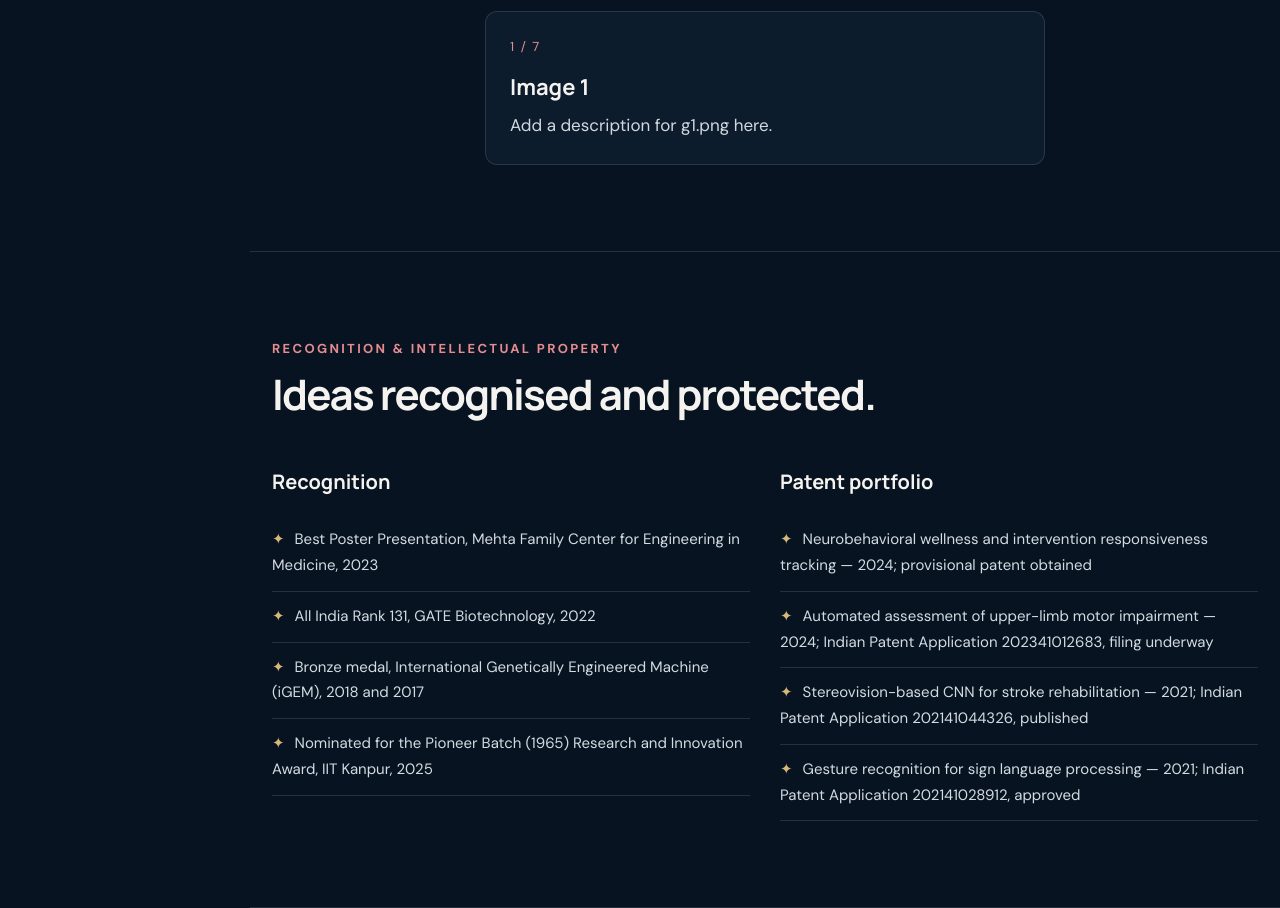
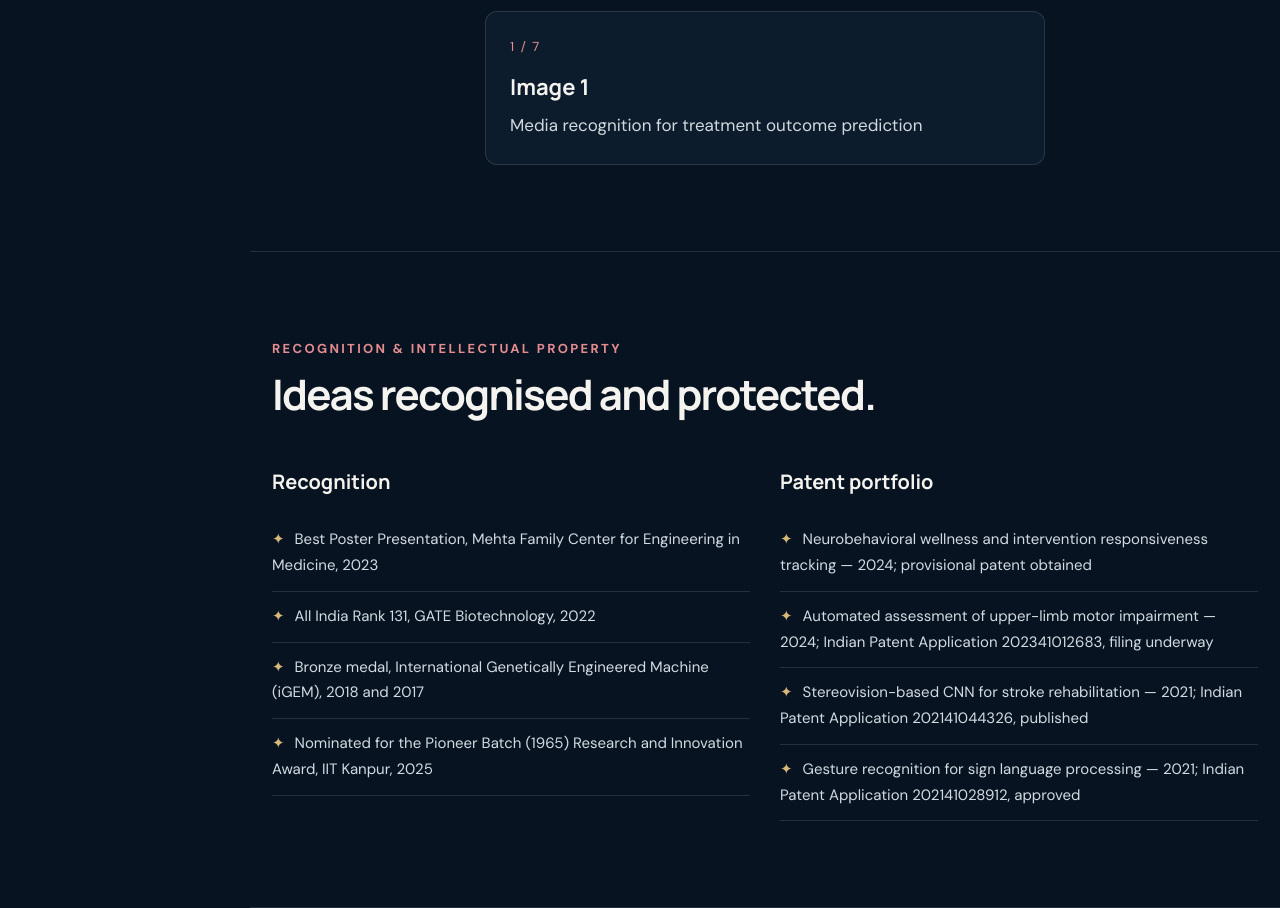
Before and after one commit to amal98ashwin/personal_page, a plain HTML site: page index.html in a window 1280 px wide. Shown: the part 6450-7358 px from the top of the page. Drawn offline with Linux system fonts and the light colour scheme.

Commit message:
Add files via upload

```diff
--- a/index.html
+++ b/index.html
@@ -185,11 +185,13 @@
       sections.forEach(section=>observer.observe(section));
 
       const galleryNotes={
-        1:{title:'Image 1',text:'Add a description for g1.png here.'},
-        2:{title:'Image 2',text:'Add a description for g2.png here.'},
-        3:{title:'Image 3',text:'Add a description for g3.png here.'},
-        4:{title:'Image 4',text:'Add a description for g4.png here.'},
-        5:{title:'Image 5',text:'Add a description for g5.png here.'}
+        1:{title:'Image 1',text:'Media recognition for treatment outcome prediction'},
+        2:{title:'Image 2',text:'Brain and Cognitive Science Society EEG Workshop'},
+        3:{title:'Image 3',text:'Open Seminar on my PhD research'},
+        4:{title:'Image 4',text:'IITK Samanvay stall'},
+        5:{title:'Image 5',text:'Presentation at ACCS-X Conference'},
+	6:{title:'Image 6',text:'Organizing virtual workshop on Electrogastrography'},
+        7:{title:'Image 7',text:'Attended Global Bio India Conference, 2024'}
       };
       const image=document.getElementById('gallery-image'), empty=document.getElementById('gallery-empty');
       const count=document.getElementById('gallery-count'), title=document.getElementById('gallery-title'), caption=document.getElementById('gallery-caption');
```
Also changed, not shown: 1 other file.
